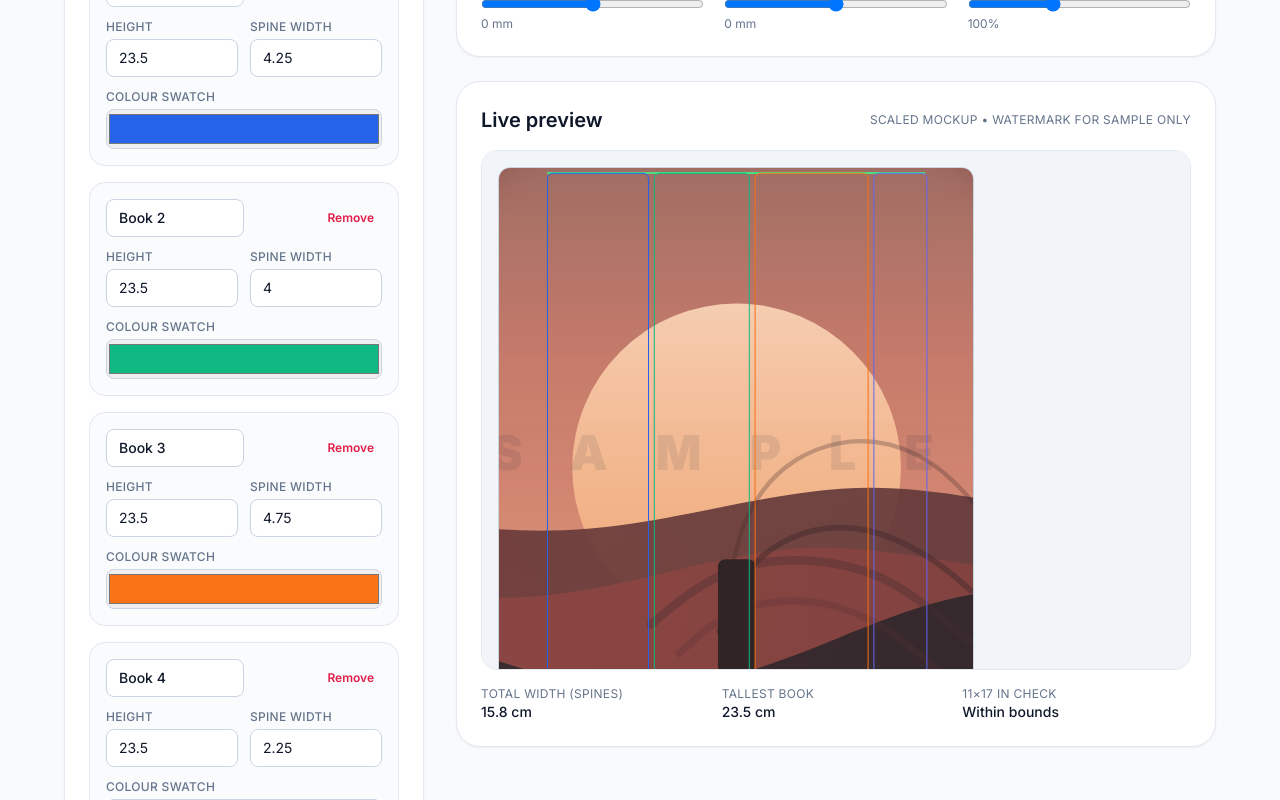
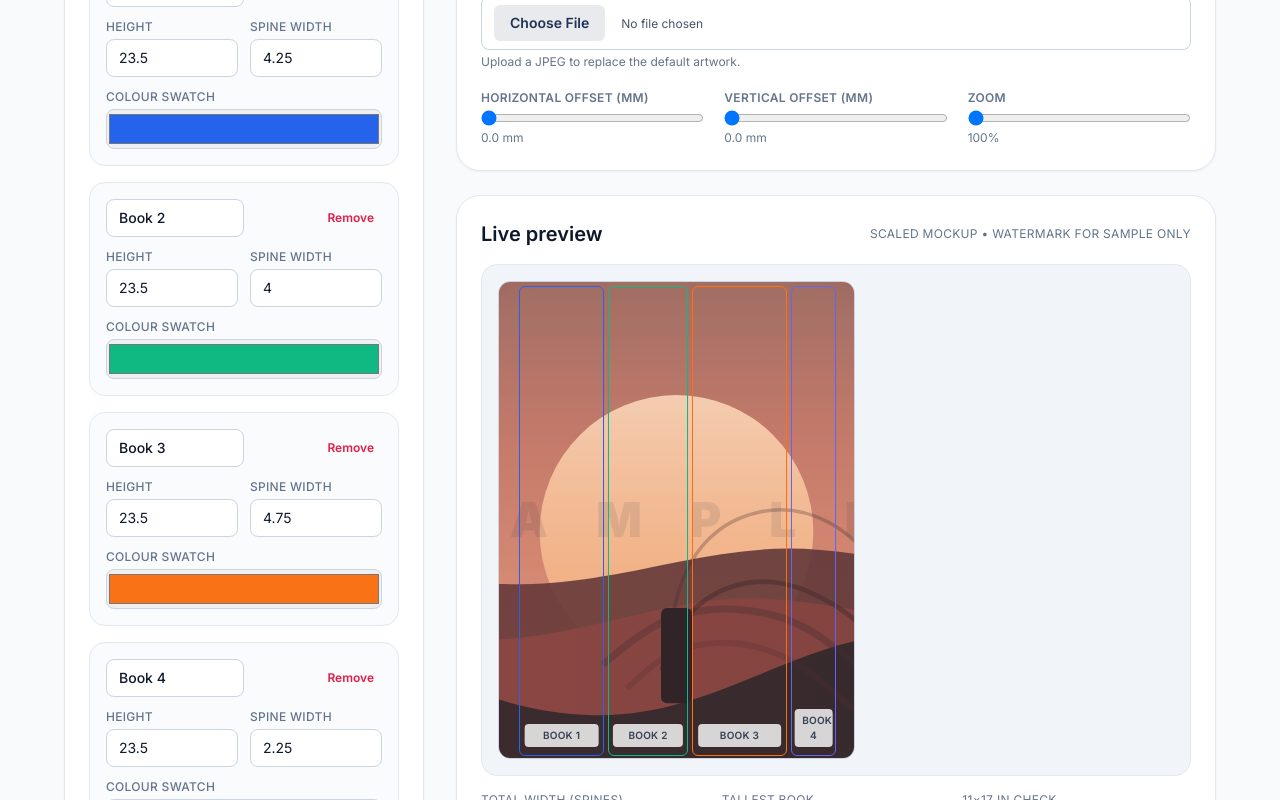
Before and after one commit to jdin9/Flyleaf, a Next.js app: page /designer in a window 1280 px wide. Shown: the part 440-1240 px from the top of the page. Built offline with nearby package versions, Linux system fonts and the light colour scheme.

Commit message:
Clamp artwork offsets to enforce safe margins

```diff
--- a/src/app/designer/page.tsx
+++ b/src/app/designer/page.tsx
@@ -1,7 +1,6 @@
 "use client";
 
-import Image from "next/image";
-import { useMemo, useState } from "react";
+import { useEffect, useMemo, useState } from "react";
 
 type BookFormState = {
   id: number;
@@ -37,12 +36,15 @@ type StackLayout = {
 
 const CM_TO_MM = 10;
 const GAP_MM = 2;
-const CLEARANCE_SIDE_MM = 20;
+const CLEARANCE_SIDE_MM = 10;
 const CLEARANCE_TOP_MM = 2;
 const CLEARANCE_BOTTOM_MM = 2;
+const ART_SAFE_MARGIN_SIDE_MM = 10;
+const ART_SAFE_MARGIN_VERTICAL_MM = 2;
 const TABLOID_WIDTH_MM = 17 * 25.4;
 const TABLOID_HEIGHT_MM = 11 * 25.4;
-const PREVIEW_SCALE = 2.4; // pixels per millimetre for the preview canvas.
+const PREVIEW_SCALE = 2; // pixels per millimetre for the preview canvas.
+const DEFAULT_ARTWORK_SRC = "/desert-sunrise-plateau.svg";
 
 const DEFAULT_BOOKS: BookFormState[] = [
   { id: 1, label: "Book 1", heightCm: 23.5, spineWidthCm: 4.25, color: "#2563eb" },
@@ -119,12 +121,75 @@ function formatClearanceSummary(metrics: StackMetrics): string {
   return `${widthCm} cm × ${heightCm} cm required including clearances`;
 }
 
+function clamp(value: number, min: number, max: number): number {
+  return Math.min(Math.max(value, min), max);
+}
+
+function computeArtworkBounds(metrics: StackMetrics) {
+  const safeWidthMm = metrics.totalWidthMm + ART_SAFE_MARGIN_SIDE_MM * 2;
+  const safeHeightMm = metrics.maxHeightMm + ART_SAFE_MARGIN_VERTICAL_MM * 2;
+  const containerWidthMm = metrics.requiredWidthMm;
+  const containerHeightMm = metrics.requiredHeightMm;
+  const minZoom = Math.max(
+    safeWidthMm / containerWidthMm,
+    safeHeightMm / containerHeightMm,
+  );
+
+  return {
+    safeWidthMm,
+    safeHeightMm,
+    containerWidthMm,
+    containerHeightMm,
+    minZoom,
+  } as const;
+}
+
+function computeOffsetLimits(
+  bounds: ReturnType<typeof computeArtworkBounds>,
+  zoom: number,
+) {
+  const artWidthMm = bounds.containerWidthMm * zoom;
+  const artHeightMm = bounds.containerHeightMm * zoom;
+  const horizontalRoomMm = Math.max((artWidthMm - bounds.safeWidthMm) / 2, 0);
+  const verticalRoomMm = Math.max((artHeightMm - bounds.safeHeightMm) / 2, 0);
+
+  return {
+    minX: -horizontalRoomMm / zoom,
+    maxX: horizontalRoomMm / zoom,
+    minY: -verticalRoomMm / zoom,
+    maxY: verticalRoomMm / zoom,
+  } as const;
+}
+
 export default function DesignerPage() {
   const [books, setBooks] = useState<BookFormState[]>(DEFAULT_BOOKS);
   const [nextId, setNextId] = useState<number>(DEFAULT_BOOKS.length + 1);
   const [artOffsetMm, setArtOffsetMm] = useState<{ x: number; y: number }>({ x: 0, y: 0 });
   const [artZoom, setArtZoom] = useState<number>(1);
+  const [artworkSrc, setArtworkSrc] = useState<string>(DEFAULT_ARTWORK_SRC);
+  const [uploadedArtworkSrc, setUploadedArtworkSrc] = useState<string | null>(null);
   const layout = useMemo(() => computeStackLayout(books), [books]);
+  const artworkBounds = useMemo(() => computeArtworkBounds(layout.metrics), [layout.metrics]);
+  const offsetLimits = useMemo(() => computeOffsetLimits(artworkBounds, artZoom), [artworkBounds, artZoom]);
+
+  useEffect(() => {
+    return () => {
+      if (uploadedArtworkSrc) {
+        URL.revokeObjectURL(uploadedArtworkSrc);
+      }
+    };
+  }, [uploadedArtworkSrc]);
+
+  useEffect(() => {
+    setArtZoom((current) => (current < artworkBounds.minZoom ? artworkBounds.minZoom : current));
+  }, [artworkBounds.minZoom]);
+
+  useEffect(() => {
+    setArtOffsetMm((current) => ({
+      x: clamp(current.x, offsetLimits.minX, offsetLimits.maxX),
+      y: clamp(current.y, offsetLimits.minY, offsetLimits.maxY),
+    }));
+  }, [offsetLimits]);
 
   const handleUpdateBook = (id: number, key: keyof BookFormState, value: string) => {
     setBooks((current) =>
@@ -157,7 +222,7 @@ export default function DesignerPage() {
     setBooks((current) => (current.length > 1 ? current.filter((book) => book.id !== id) : current));
   };
 
-  const artTransform = {
+  const artTransformStyle = {
     transform: `translate(${artOffsetMm.x * PREVIEW_SCALE}px, ${artOffsetMm.y * PREVIEW_SCALE}px) scale(${artZoom})`,
     transformOrigin: "center",
   } as const;
@@ -254,7 +319,7 @@ export default function DesignerPage() {
               <span className="font-semibold text-slate-900">Collection width:</span> {layout.metrics.collectionWidthCm.toFixed(2)} cm
             </p>
             <p className="mt-1">Gap between books: 2 mm (fixed)</p>
-            <p className="mt-1">Top clearance: 2 mm • Bottom clearance: 2 mm • Side clearance: 20 mm</p>
+            <p className="mt-1">Top clearance: 2 mm • Bottom clearance: 2 mm • Side clearance: 10 mm</p>
           </div>
         </aside>
 
@@ -276,39 +341,74 @@ export default function DesignerPage() {
             </header>
 
             <div className="mt-6 grid gap-5 md:grid-cols-3">
+              <label className="flex flex-col gap-1 text-sm md:col-span-3">
+                <span className="text-xs font-semibold uppercase tracking-wide text-slate-500">Artwork image</span>
+                <input
+                  type="file"
+                  accept="image/jpeg"
+                  onChange={(event) => {
+                    const file = event.target.files?.[0];
+                    if (!file) {
+                      return;
+                    }
+                    if (file.type !== "image/jpeg" && file.type !== "image/pjpeg") {
+                      return;
+                    }
+                    const objectUrl = URL.createObjectURL(file);
+                    setArtworkSrc(objectUrl);
+                    setUploadedArtworkSrc((previous) => {
+                      if (previous) {
+                        URL.revokeObjectURL(previous);
+                      }
+                      return objectUrl;
+                    });
+                  }}
+                  className="rounded-lg border border-slate-300 px-3 py-2 text-xs text-slate-600 file:mr-4 file:rounded-md file:border-0 file:bg-brand/10 file:px-4 file:py-2 file:text-sm file:font-semibold file:text-brand"
+                />
+                <span className="text-xs text-slate-500">Upload a JPEG to replace the default artwork.</span>
+              </label>
               <label className="flex flex-col gap-1 text-sm">
                 <span className="text-xs font-semibold uppercase tracking-wide text-slate-500">Horizontal offset (mm)</span>
                 <input
                   type="range"
-                  min={-40}
-                  max={40}
-                  step={1}
+                  min={offsetLimits.minX}
+                  max={offsetLimits.maxX}
+                  step={0.5}
                   value={artOffsetMm.x}
-                  onChange={(event) => setArtOffsetMm((prev) => ({ ...prev, x: Number(event.target.value) }))}
+                  onChange={(event) => {
+                    const value = Number(event.target.value);
+                    setArtOffsetMm((prev) => ({ ...prev, x: clamp(value, offsetLimits.minX, offsetLimits.maxX) }));
+                  }}
                 />
-                <span className="text-xs text-slate-500">{artOffsetMm.x} mm</span>
+                <span className="text-xs text-slate-500">{artOffsetMm.x.toFixed(1)} mm</span>
               </label>
               <label className="flex flex-col gap-1 text-sm">
                 <span className="text-xs font-semibold uppercase tracking-wide text-slate-500">Vertical offset (mm)</span>
                 <input
                   type="range"
-                  min={-40}
-                  max={40}
-                  step={1}
+                  min={offsetLimits.minY}
+                  max={offsetLimits.maxY}
+                  step={0.5}
                   value={artOffsetMm.y}
-                  onChange={(event) => setArtOffsetMm((prev) => ({ ...prev, y: Number(event.target.value) }))}
+                  onChange={(event) => {
+                    const value = Number(event.target.value);
+                    setArtOffsetMm((prev) => ({ ...prev, y: clamp(value, offsetLimits.minY, offsetLimits.maxY) }));
+                  }}
                 />
-                <span className="text-xs text-slate-500">{artOffsetMm.y} mm</span>
+                <span className="text-xs text-slate-500">{artOffsetMm.y.toFixed(1)} mm</span>
               </label>
               <label className="flex flex-col gap-1 text-sm">
                 <span className="text-xs font-semibold uppercase tracking-wide text-slate-500">Zoom</span>
                 <input
                   type="range"
-                  min={0.85}
+                  min={artworkBounds.minZoom}
                   max={1.25}
                   step={0.01}
                   value={artZoom}
-                  onChange={(event) => setArtZoom(Number(event.target.value))}
+                  onChange={(event) => {
+                    const value = Number(event.target.value);
+                    setArtZoom(value < artworkBounds.minZoom ? artworkBounds.minZoom : value);
+                  }}
                 />
                 <span className="text-xs text-slate-500">{(artZoom * 100).toFixed(0)}%</span>
               </label>
@@ -330,33 +430,12 @@ export default function DesignerPage() {
                 }}
               >
                 <div
-                  className="pointer-events-none absolute inset-0 overflow-hidden"
-                  style={artTransform}
-                >
-                  <Image
-                    src="/desert-sunrise-plateau.svg"
-                    alt="Warm desert landscape artwork behind the spines"
-                    fill
-                    priority
-                    className="object-cover opacity-90"
-                    sizes="(min-width: 1024px) 640px, 90vw"
-                  />
-                </div>
-
-                <div
-                  className="pointer-events-none absolute h-0 border-t-2 border-green-400"
+                  className="pointer-events-none absolute inset-0 overflow-hidden opacity-90"
                   style={{
-                    left: CLEARANCE_SIDE_MM * PREVIEW_SCALE,
-                    right: CLEARANCE_SIDE_MM * PREVIEW_SCALE,
-                    top: CLEARANCE_TOP_MM * PREVIEW_SCALE,
-                  }}
-                />
-                <div
-                  className="pointer-events-none absolute h-0 border-t-2 border-green-400"
-                  style={{
-                    left: CLEARANCE_SIDE_MM * PREVIEW_SCALE,
-                    right: CLEARANCE_SIDE_MM * PREVIEW_SCALE,
-                    top: (CLEARANCE_TOP_MM + layout.metrics.maxHeightMm) * PREVIEW_SCALE,
+                    ...artTransformStyle,
+                    backgroundImage: `url(${artworkSrc})`,
+                    backgroundSize: "cover",
+                    backgroundPosition: "center",
                   }}
                 />
 
```
